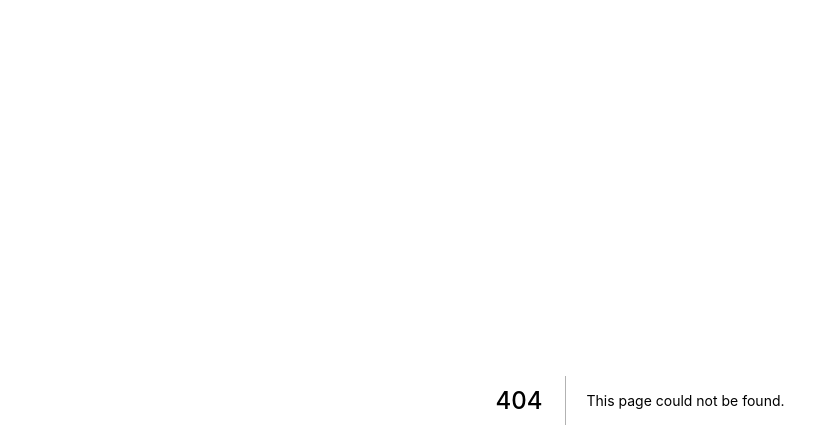
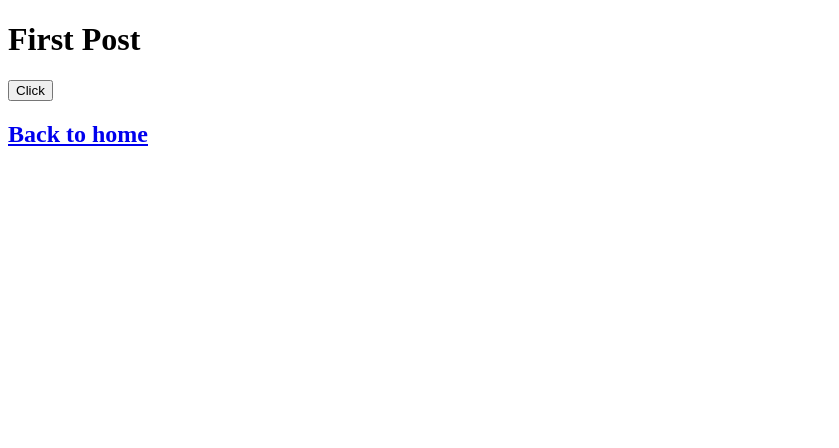
Before and after one commit to Lastor-Chen/learn-nextjs, a Next.js app: page /posts/first-post in a window 1280 px wide. Before the commit this address had no page. Shown: the top 448 px of the page, without its empty margins (0-839 px from the left). Built offline with nearby package versions, Linux system fonts and the light colour scheme.

Commit message:
[加入] first-post 頁面與基本導航

```diff
--- /dev/null
+++ b/pages/posts/first-post.tsx
@@ -0,0 +1,30 @@
+import type { NextPage } from 'next'
+import { useState, useEffect } from 'react'
+import Link from 'next/link'
+
+console.log('firstPost init')
+
+const FirstPost: NextPage = function() {
+  const [isClicked, setIsClicked] = useState(false)
+  console.log('\ninvoke FirstPost')
+  console.log(`isClicked: ${isClicked}`)
+
+  useEffect(() => {
+    console.log('side effect')
+    console.log(`isClicked: ${isClicked}`)
+  })
+
+  return (
+    <>
+      <h1>First Post</h1>
+      <button onClick={() => setIsClicked(true)}>Click</button>
+      <h2>
+        <Link href="/">
+          <a>Back to home</a>
+        </Link>
+      </h2>
+    </>
+  )
+}
+
+export default FirstPost
```
Also changed, not shown: pages/index.tsx (+7 -1 lines).
